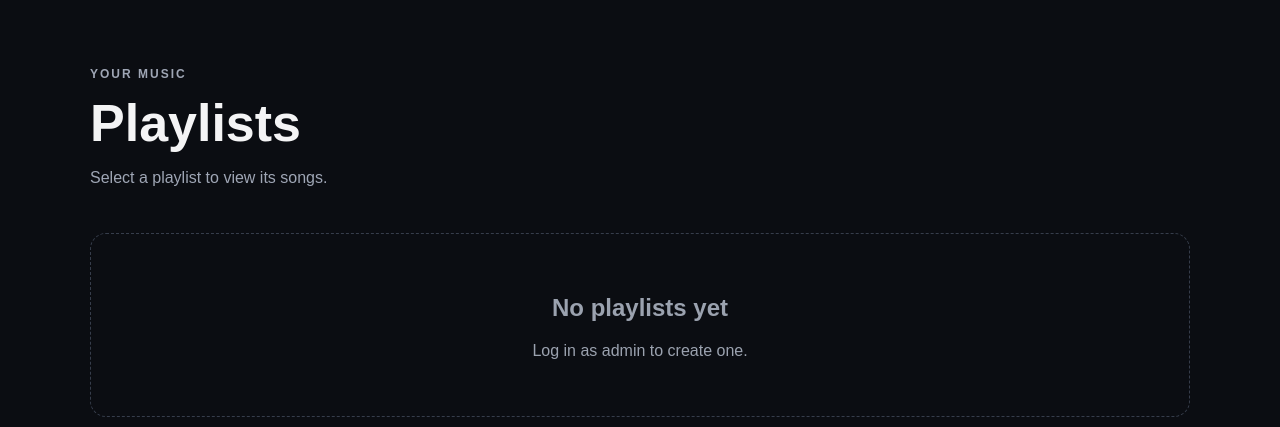
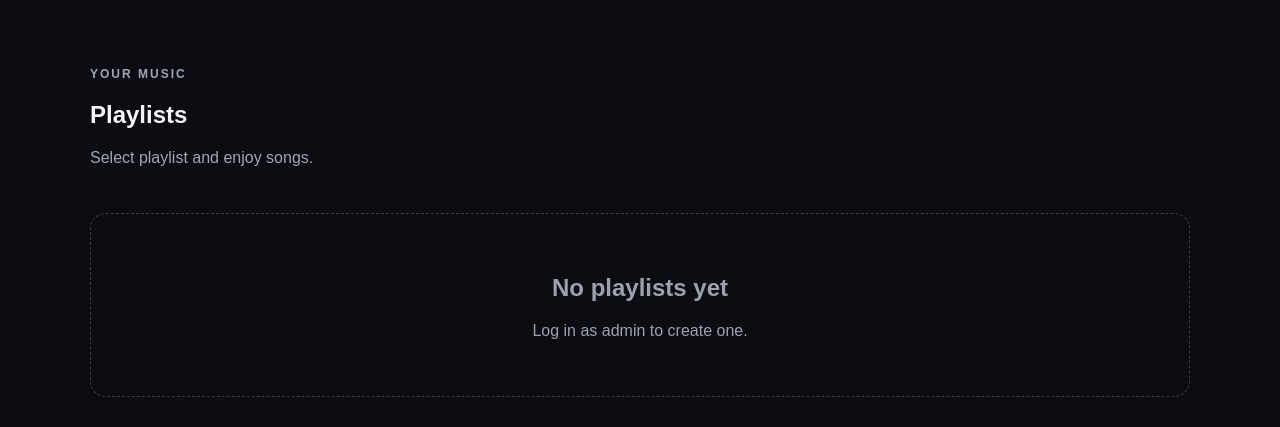
Before and after one commit to sanjay532023/Portfolio, a Django app: page / in a window 1280 px wide. Shown: the part 70-497 px from the top of the page. Run offline with Django 3.2, Linux system fonts and the light colour scheme; data that the repository does not hold is empty.

Commit message:
Updated html2

```diff
--- a/wavebox_updated_playlist_player/player/templates/player/home.html
+++ b/wavebox_updated_playlist_player/player/templates/player/home.html
@@ -1,8 +1,8 @@
 {% extends "player/base.html" %} {% block title %}WaveBox - Playlists{% endblock %} {% block content %}
 <section class="hero">
     <p class="eyebrow">YOUR MUSIC</p>
-    <h1>Playlists</h1>
-    <p>Select a playlist to view its songs.</p>
+    <h2>Playlists</h2>
+    <p>Select playlist and enjoy songs.</p>
 </section>
 <section class="playlist-grid">
     {% for playlist in playlists %}
--- a/wavebox_updated_playlist_player/player/templates/player/playlist_detail.html
+++ b/wavebox_updated_playlist_player/player/templates/player/playlist_detail.html
@@ -1,7 +1,7 @@
 {% extends "player/base.html" %} {% block title %}{{ playlist.name }} - WaveBox{% endblock %} {% block content %}
 <div class="playlist-header"><a class="back-link" href="{% url 'home' %}">← Back to Playlists</a>
     <p class="eyebrow">PLAYLIST</p>
-    <h1>{{ playlist.name }}</h1></div>
+    <h3>{{ playlist.name }}</h3></div>
 <section class="track-list">
     {% for track in playlist.tracks.all %}
     <button type="button" class="track" data-src="{{ track.audio.url }}" data-title="{{ track.title }}">
```
